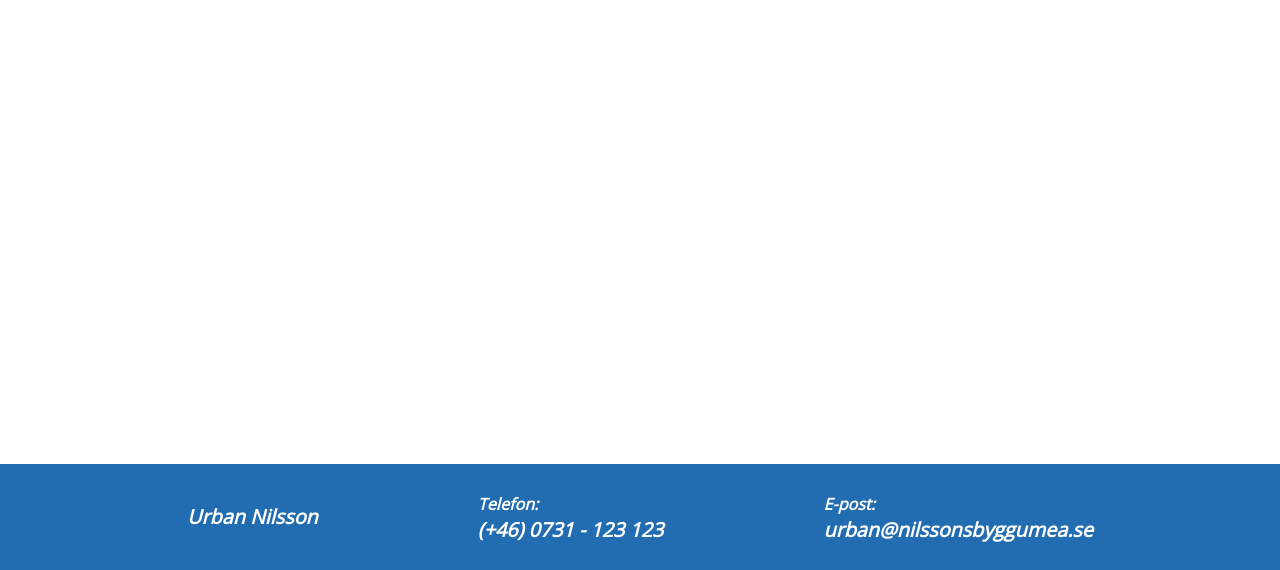
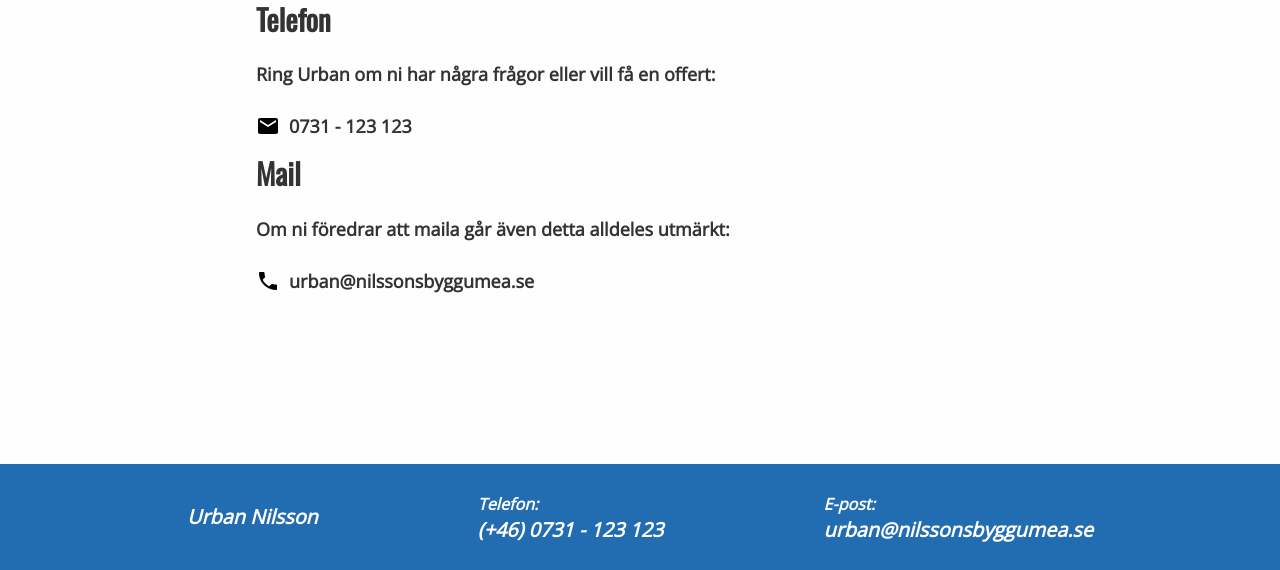
Before and after one commit to Alenius/nbu, a Gatsby site: page /contact in a window 1280 px wide. Shown: the part 230-800 px from the top of the page. Built offline with nearby package versions, Linux system fonts and the light colour scheme; Gatsby itself is replaced by a stand-in of ours.

Commit message:
style (contact):
add some content and lightly style the page

```diff
--- a/src/pages/contact.js
+++ b/src/pages/contact.js
@@ -1,12 +1,70 @@
 import React from "react"
 import Layout from "../components/layout"
 import SEO from "../components/seo"
+import styled from "styled-components"
+import phone from "../assets/phone.svg"
+import mail from "../assets/mail.svg"
+
+const PageContainer = styled.div`
+  display: flex;
+  flex-direction: column;
+  align-items: center;
+`
+
+const MainContainer = styled.div`
+  display: flex;
+  align-items: flex-start;
+  flex-direction: column;
+  width: 60%;
+`
+
+const LinkContainer = styled.div`
+  display: flex;
+  flex-direction: row;
+  align-items: center;
+  margin-bottom: 1rem;
+`
+
+const Link = styled.a`
+  display: flex;
+  flex-direction: row;
+  text-decoration: none;
+  color: var(--nbu-gray);
+`
 
 const ContactPage = () => {
   return (
     <Layout>
       <SEO title="Kontakt"></SEO>
-      <h1>Kontakt</h1>
+      <PageContainer>
+        <MainContainer>
+          <h1>Kontakt</h1>
+          <h2>Telefon</h2>
+          <p>Ring Urban om ni har några frågor eller vill få en offert:</p>
+          <LinkContainer>
+            <Link href="tel:+46738160858">
+              <img
+                src={mail}
+                alt="mail-icon"
+                style={{ paddingRight: "0.5rem" }}
+              />
+              0731 - 123 123
+            </Link>
+          </LinkContainer>
+          <h2>Mail</h2>
+          <p>Om ni föredrar att maila går även detta alldeles utmärkt:</p>
+          <LinkContainer>
+            <Link href="mailto:urban@nilssonsbyggumea.se">
+              <img
+                src={phone}
+                alt="phone-icon"
+                style={{ paddingRight: "0.5rem" }}
+              />
+              urban@nilssonsbyggumea.se
+            </Link>
+          </LinkContainer>
+        </MainContainer>
+      </PageContainer>
     </Layout>
   )
 }
```
